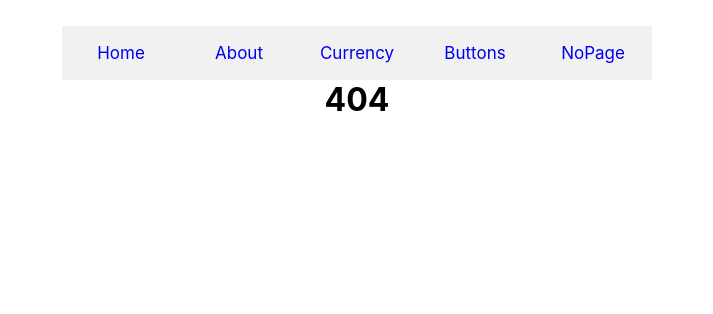
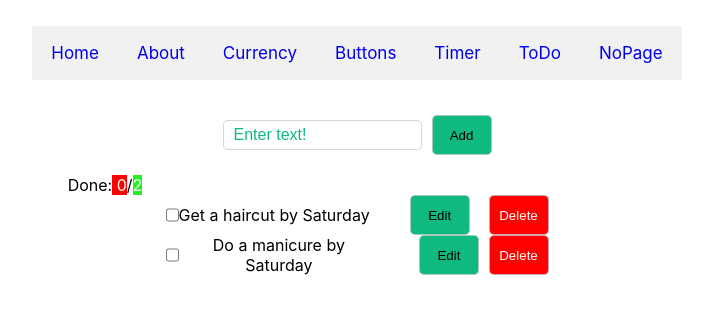
Before and after one commit to IvanBuzduha/simple-projects, a React (Create React App) app: page /todo in a window 1280 px wide. Before the commit this address had no page. Shown: the top 314 px of the page, without its empty margins (283-996 px from the left). Built offline with nearby package versions, Linux system fonts and the light colour scheme.

Commit message:
add todo

```diff
--- a/public/index.html
+++ b/public/index.html
@@ -10,34 +10,10 @@
       content="Web site created using create-react-app"
     />
     <link rel="apple-touch-icon" href="%PUBLIC_URL%/logo192.png" />
-    <!--
-      manifest.json provides metadata used when your web app is installed on a
-      user's mobile device or desktop. See https://developers.google.com/web/fundamentals/web-app-manifest/
-    -->
-    <link rel="manifest" href="%PUBLIC_URL%/manifest.json" />
-    <!--
-      Notice the use of %PUBLIC_URL% in the tags above.
-      It will be replaced with the URL of the `public` folder during the build.
-      Only files inside the `public` folder can be referenced from the HTML.
 
-      Unlike "/favicon.ico" or "favicon.ico", "%PUBLIC_URL%/favicon.ico" will
-      work correctly both with client-side routing and a non-root public URL.
-      Learn how to configure a non-root public URL by running `npm run build`.
-    -->
-    <title>React App</title>
+    <title>Simple Projects</title>
   </head>
   <body>
-    <noscript>You need to enable JavaScript to run this app.</noscript>
     <div id="root"></div>
-    <!--
-      This HTML file is a template.
-      If you open it directly in the browser, you will see an empty page.
-
-      You can add webfonts, meta tags, or analytics to this file.
-      The build step will place the bundled scripts into the <body> tag.
-
-      To begin the development, run `npm start` or `yarn start`.
-      To create a production bundle, use `npm run build` or `yarn build`.
-    -->
   </body>
 </html>
--- a/src/App.css
+++ b/src/App.css
@@ -1,16 +1,5 @@
 .App {
   text-align: center;
-}
-
-.App-logo {
-  height: 40vmin;
-  pointer-events: none;
-}
-
-@media (prefers-reduced-motion: no-preference) {
-  .App-logo {
-    animation: App-logo-spin infinite 20s linear;
-  }
 }
 
 .App-header {
@@ -27,12 +16,3 @@
 .App-link {
   color: #61dafb;
 }
-
-@keyframes App-logo-spin {
-  from {
-    transform: rotate(0deg);
-  }
-  to {
-    transform: rotate(360deg);
-  }
-}
--- a/src/App.js
+++ b/src/App.js
@@ -11,6 +11,8 @@ import NoPage from "./components/pages/NoPage/NoPage";
 import CurrencyInput from "./components/CurrencyConverter/CurrencyInput";
 import CurrencySection from "./components/CurrencyConverter/CurrencySection";
 import NeonButton from "./components/NeonButton/NeonButton";
+import Timer from "./components/Timer/Timer";
+import ToDo from "./components/ToDo/ToDo";
 
 function App() {
   return (
@@ -23,6 +25,8 @@ function App() {
         <Route path="/buttons" element={<NeonButton />} />
         <Route path="about" element={<AboutPage />} />
         <Route path="currency" element={<CurrencySection />} />
+        <Route path="timer" element={<Timer />} />
+        <Route path="todo" element={<ToDo />} />
 
         <Route path="*" element={<NoPage />} />
       </Routes>
--- a/src/components/NeonButton/styles.css
+++ b/src/components/NeonButton/styles.css
@@ -1,11 +1,12 @@
 .bgNeon {
   display: flex;
   justify-content: center;
-  min-height: 100vh;
-  width: 100%;
+  min-height: 50vh;
+  width: 70%;
   align-items: center;
   flex-direction: row;
   background: #050801;
+  margin: 0 auto;
 }
 .neonButton {
   position: relative;
--- /dev/null
+++ b/src/components/Timer/Timer.jsx
@@ -0,0 +1,51 @@
+import { useEffect, useRef, useState } from "react";
+import "./style.css";
+export default function Timer() {
+  const [time, setTime] = useState(0);
+  const [running, setRunning] = useState(true);
+
+  const timer = useRef();
+  useEffect(
+    () => {
+      if (running) {
+        timer.current = setInterval(() => {
+          setTime(pre => pre + 1);
+        }, 1000);
+      }
+      return () => clearInterval(timer.current);
+    },
+    [running]
+  );
+  return (
+    <>
+      <div className="stopwatch">
+        {/* <p className="timer">Timer </p> */}
+        <p className="timer">{format(time)} </p>
+        <div className="actions">
+          <button onClick={() => setTime(0)}>RESTART</button>
+          <button
+            onClick={() => {
+              if (running) clearInterval(timer.current);
+
+              setRunning(!running);
+            }}
+          >
+            {running ? "STOP" : "RESUME"}{" "}
+          </button>
+        </div>
+      </div>
+    </>
+  );
+}
+
+const format = time => {
+  let hours = Math.floor((time / 60 / 60) % 24);
+  let minutes = Math.floor((time / 60) % 60);
+  let seconds = Math.floor(time % 60);
+
+  hours = hours < 10 ? "0" + hours : hours;
+  minutes = minutes < 10 ? "0" + minutes : minutes;
+  seconds = seconds < 10 ? "0" + seconds : seconds;
+
+  return hours + ":" + minutes + ":" + seconds;
+};
--- /dev/null
+++ b/src/components/Timer/style.css
@@ -0,0 +1,31 @@
+.stopwatch {
+  width: 300px;
+  padding: 30px;
+  margin: 0 auto;
+  background: #95a1a1;
+  border-radius: 10px;
+  box-shadow: rgba(0, 0, 0, 0.12) 0px 1px 3px, rgba(0, 0, 0, 0.24) 0px 1px 2px;
+}
+.actions {
+  display: flex;
+  flex-direction: row;
+  justify-content: space-around;
+}
+.timer {
+  font-size: 35px;
+  margin-bottom: 20px;
+  color: white;
+}
+.actions button {
+  width: 80px;
+  height: 30px;
+  border-radius: 5px;
+  border: 2px solid #0e6a99;
+  background: #0c7ab1;
+  color: #fff;
+}
+
+.actions button:hover,
+.actions button:focus {
+  background: #03354e;
+}
--- /dev/null
+++ b/src/components/ToDo/ToDo.jsx
@@ -0,0 +1,113 @@
+import React, { useState } from "react";
+import "./style.css";
+
+function Input(props) {
+  const [todo, setTodo] = useState("");
+  return (
+    <form
+      onSubmit={e => {
+        e.preventDefault();
+        props.setTodos(prevTodos => [...prevTodos, { id: Date.now(), text: todo }]);
+        setTodo("");
+      }}
+    >
+      <input type="text" className="input" value={todo} onChange={e => setTodo(e.target.value)} placeholder="Enter text!" />
+      <button type="submit" className="button">
+        Add
+      </button>
+    </form>
+  );
+}
+
+function EditInput(props) {
+  const [todo, setTodo] = useState(props.todo.text);
+  return (
+    <>
+      <form
+        onSubmit={e => {
+          e.preventDefault();
+          props.setTodos(prevTodos =>
+            prevTodos.map(item => {
+              if (item.id === props.todo.id) {
+                return { ...item, text: todo };
+              }
+              return item;
+            })
+          );
+          setTodo("");
+          props.setIsEdit(false);
+        }}
+      >
+        <input type="text" className="input" value={todo} onChange={e => setTodo(e.target.value)} />
+        <button type="submit" className="button button-success">
+          Save
+        </button>
+      </form>
+      <button className="button" onClick={() => props.setIsEdit(false)}>
+        Cancel
+      </button>
+    </>
+  );
+}
+
+function TodoItem(props) {
+  const [isEdit, setIsEdit] = useState(false);
+  return (
+    <div className={["sub-todo-item", props.todo.done && "done"].filter(Boolean).join(" ")}>
+      {isEdit ? <EditInput setTodos={props.setTodos} todo={props.todo} setIsEdit={setIsEdit} /> : props.todo.text}
+
+      <button className="button" onClick={() => setIsEdit(true)}>
+        Edit
+      </button>
+    </div>
+  );
+}
+function ToDo() {
+  const [todos, setTodos] = useState([
+    { id: 1, text: "Get a haircut by Saturday", done: false },
+    { id: 2, text: "Do a manicure by Saturday", done: false }
+  ]);
+  const done = todos.filter(todo => todo.done).length;
+  return (
+    <div className="ToDo">
+      {/* <img className="title" src="logo192.jpg" height="20" width="60" alt="logo" /> */}
+      <Input setTodos={setTodos} />
+      <p className="doneText">
+        Done:<span className="button-danger"> {done}</span>/<span className="button-success">{todos.length}</span>
+      </p>
+      <ul>
+        {todos.map(todo => (
+          <div>
+            <li key={todo.id} className="todo-item">
+              <input
+                type="checkbox"
+                className="input"
+                value={todo.done}
+                onChange={e =>
+                  setTodos(prevTodos =>
+                    prevTodos.map(item => {
+                      if (item.id === todo.id) {
+                        return { ...item, done: !item.done };
+                      }
+                      return item;
+                    })
+                  )
+                }
+              />
+
+              <TodoItem todo={todo} setTodos={setTodos} />
+              <button
+                className="button button-danger"
+                onClick={() => setTodos(prevTodos => prevTodos.filter(item => item.id !== todo.id))}
+              >
+                Delete
+              </button>
+            </li>
+          </div>
+        ))}
+      </ul>
+    </div>
+  );
+}
+
+export default ToDo;
--- /dev/null
+++ b/src/components/ToDo/style.css
@@ -0,0 +1,76 @@
+.ToDo {
+  display: flex;
+  flex-direction: column;
+  flex-wrap: nowrap;
+  align-items: center;
+
+  /* position: absolute;
+  top: 50%;
+  left: 50%;
+  transform: translate(-50%, -50%); */
+  padding: 10px;
+}
+.title {
+  margin-left: -80%;
+}
+.done {
+  text-decoration: line-through;
+}
+.doneText {
+  margin-left: -40%;
+  margin-top: 20px;
+}
+.todo-item {
+  display: flex;
+  align-items: center;
+}
+
+.sub-todo-item {
+  display: flex;
+  align-items: center;
+  width: 300px;
+}
+.sub-todo-item button {
+  margin-left: 40px;
+}
+.input {
+  height: 30px;
+  border: 1px solid#cccc;
+  border-radius: 5px;
+  padding: 10px;
+  color: rgba(16, 185, 129);
+}
+.input:hover,
+.input:focus,
+.input:active {
+  border: 1px solid rgba(16, 185, 129);
+}
+input::placeholder {
+  color: rgba(16, 185, 129);
+  font-size: 1.2em;
+}
+.button {
+  height: 40px;
+  width: 60px;
+  border: 1px solid#cccc;
+  border-radius: 5px;
+  padding: 5px;
+  margin-left: 10px;
+  background-color: rgba(16, 185, 129);
+}
+.button:focus,
+.button:hover {
+  background-color: rgb(9, 103, 72);
+}
+.button-danger {
+  background-color: #ff0000;
+  color: #ffffff;
+}
+.button-danger:focus,
+.button-danger:hover {
+  background-color: #e65353;
+}
+.button-success {
+  background-color: rgb(33, 243, 33);
+  color: #ffffff;
+}
--- a/src/components/pages/MainPage/MainPage.jsx
+++ b/src/components/pages/MainPage/MainPage.jsx
@@ -11,7 +11,7 @@ const MainPage = () => {
   return (
     <>
       <nav>
-        <ul className="main">
+        <ul className="navBar">
           <li className="tab">
             {/* {items.map(item => (
               <Link {...item} key={item.path} />
@@ -39,6 +39,18 @@ const MainPage = () => {
           </li>
 
           <li className="tab">
+            <Link to="/timer" className="tabLinks">
+              Timer
+            </Link>
+          </li>
+
+          <li className="tab">
+            <Link to="todo" className="tabLinks">
+              ToDo
+            </Link>
+          </li>
+
+          <li className="tab">
             <Link to="*" className="tabLinks">
               NoPage
             </Link>
--- a/src/components/pages/MainPage/mainPage.css
+++ b/src/components/pages/MainPage/mainPage.css
@@ -1,11 +1,12 @@
-.main {
+.navBar {
   width: 100%;
   display: flex;
   justify-content: center;
-  padding-top: 2%;
+  padding: 2%;
 }
 .tab {
-  overflow: hidden;
+  /* overflow: hidden; */
+  list-style: none;
   padding: 3px;
   background-color: #f1f1f1;
 }
@@ -20,7 +21,7 @@
   transition: 0.3s;
   font-size: 17px;
   border-top-right-radius: 10px;
-  width: 80px;
+
   text-decoration: none;
 }
 
--- a/src/index.css
+++ b/src/index.css
@@ -1,6 +1,7 @@
 * {
   margin: 0;
   padding: 0;
+  box-sizing: border-box;
 }
 body {
   margin: 0;
```
Also changed, not shown: public/manifest.json (deleted), src/components/ToDo/logo192.jpg (added).
